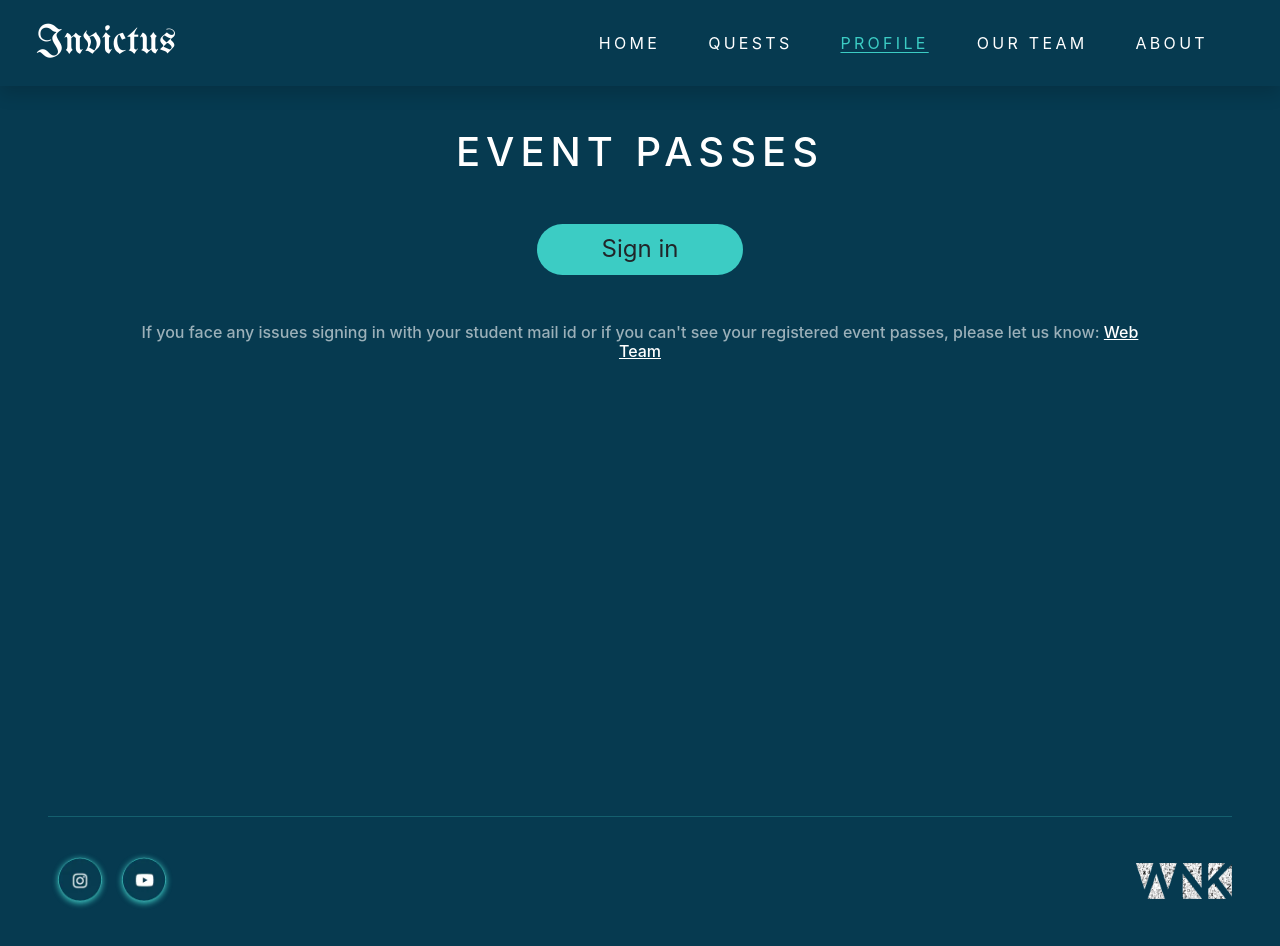
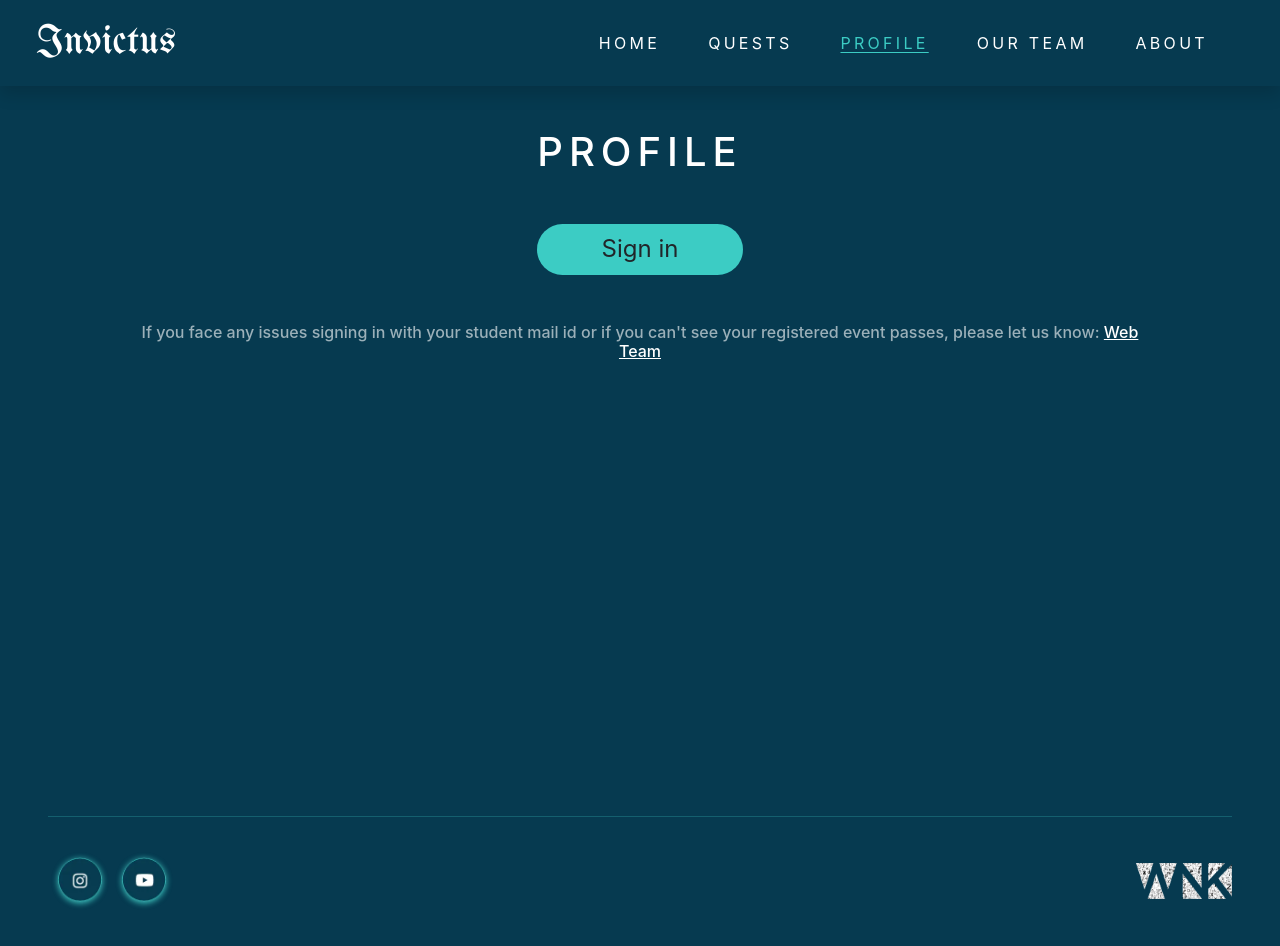
Before and after one commit to iamnoufal/infoquest, a React (Create React App) app: page /profile in a window 1280 px wide. Shown: the top 946 px of the page. Built offline with nearby package versions, Linux system fonts and the light colour scheme; no server answers.

Commit message:
fix: registered events in doc fix: profile page

```diff
--- a/src/apis/firebase.js
+++ b/src/apis/firebase.js
@@ -156,7 +156,8 @@ export const registerProfile = async (name, phn, clg, dept, year) => {
     phn: phn,
     clg: clg,
     dept: dept,
-    year: year
+    year: year,
+    registered: [],
   }
   return setDoc(doc(db, "users", email), data).catch((err) => {
     alert(err);
--- a/src/pages/profile.js
+++ b/src/pages/profile.js
@@ -51,7 +51,7 @@ const ProfilePage = () => {
   return (
     <Layout>
       <div className="container event-pass-page">
-        <h1 className="text-white text-uppercase text-center my-5 heading">Event Passes</h1>
+        <h1 className="text-white text-uppercase text-center my-5 heading">Profile</h1>
         <Loader loading={loading}>
           {session.accessToken ? (
             <>
```
